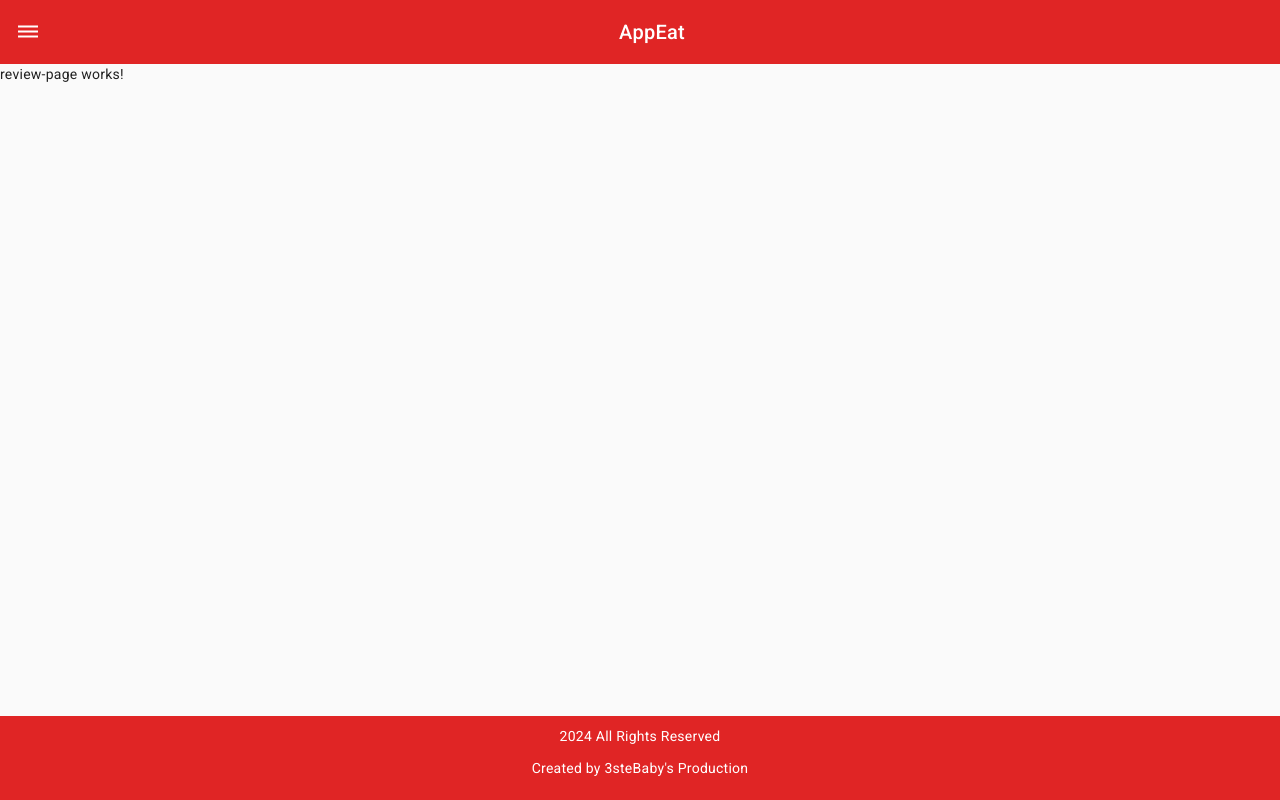
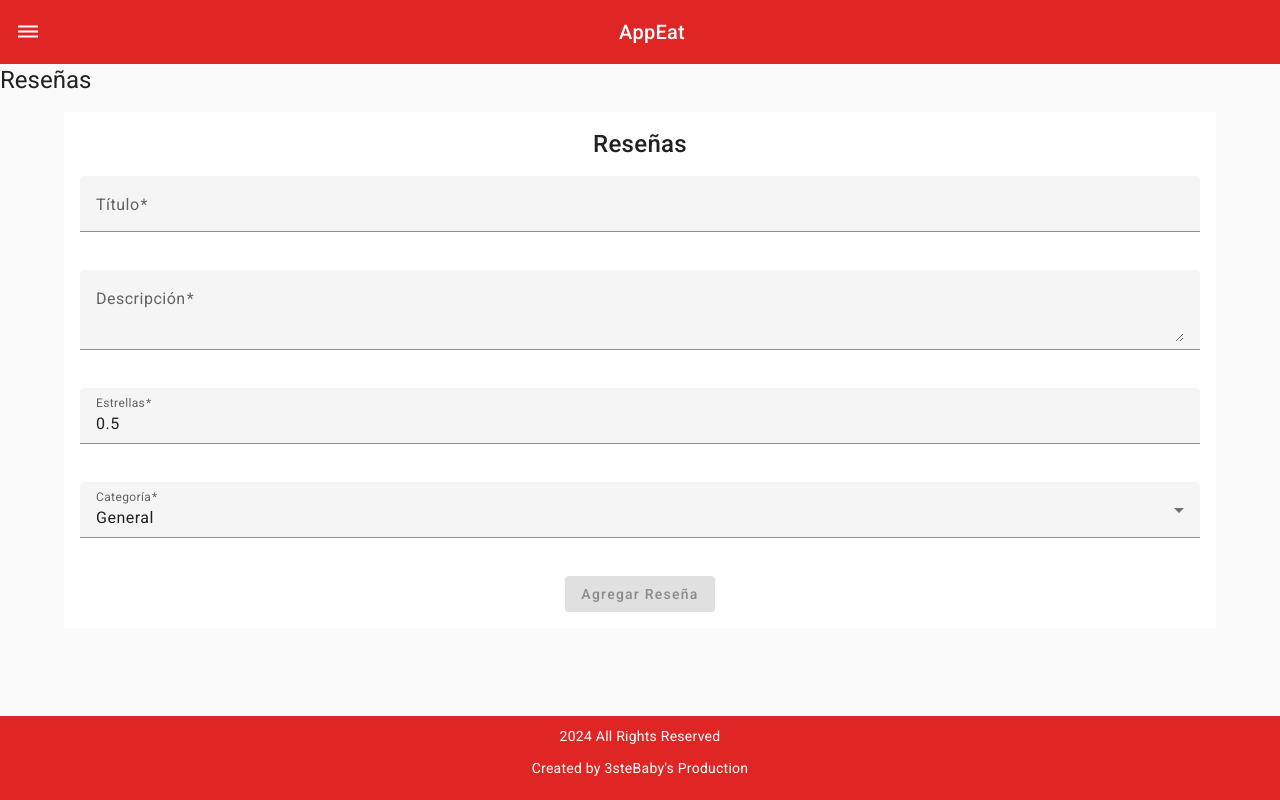
Before and after one commit to JoZeuZ/Proyecto_GPS_MenuQR, an Angular app in the folder frontend/: page /resenas in a window 1280 px wide. Built offline with nearby package versions, Linux system fonts and the light colour scheme.

Commit message:
Se empieza formulario reseñas con diseño basico

```diff
--- a/frontend/src/app/reviews/components/add-review/add-review.component.css
+++ b/frontend/src/app/reviews/components/add-review/add-review.component.css
@@ -0,0 +1,41 @@
+#reviewFormContainer {
+    width: auto;
+    max-width: 90%;
+    margin: 0 auto;
+    padding: 16px;
+    background-color: white;
+    box-sizing: border-box;
+    text-align: center;
+}
+
+#reviewTitle {
+    text-align: center;
+    font-size: 24px;
+    margin-bottom: 16px;
+}
+
+mat-form-field {
+    display: block;
+    margin-bottom: 16px;
+    width: 100%;
+}
+
+.dialog-auto-size {
+    max-height: none !important;
+    overflow: auto !important;
+}
+
+.botonCancelAceptar {
+    display: flex;
+    justify-content: center;
+    margin-top: 16px;
+}
+
+.image-preview {
+    width: 100px;
+    height: 100px;
+    object-fit: cover;
+    border: 1px solid #ccc;
+    border-radius: 4px;
+    margin: 16px 0;
+}
--- a/frontend/src/app/reviews/components/add-review/add-review.component.html
+++ b/frontend/src/app/reviews/components/add-review/add-review.component.html
@@ -1 +1,45 @@
-<p>add-review works!</p>
+<div id="reviewFormContainer">
+  <h2 id="reviewTitle">Reseñas</h2>
+  <form [formGroup]="reviewForm" (ngSubmit)="addReview()">
+    <mat-form-field appearance="fill">
+      <mat-label>Título</mat-label>
+      <input matInput formControlName="titulo" placeholder="Título de la reseña">
+      <mat-error *ngIf="reviewForm.get('titulo')?.hasError('required')">
+        El título es obligatorio.
+      </mat-error>
+    </mat-form-field>
+
+    <mat-form-field appearance="fill">
+      <mat-label>Descripción</mat-label>
+      <textarea matInput formControlName="descripción" placeholder="Descripción de la reseña"></textarea>
+      <mat-error *ngIf="reviewForm.get('descripción')?.hasError('required')">
+        La descripción es obligatoria.
+      </mat-error>
+    </mat-form-field>
+
+    <mat-form-field appearance="fill">
+      <mat-label>Estrellas</mat-label>
+      <input matInput type="number" formControlName="estrellas" placeholder="Estrellas (0.5 - 5)" min="0.5" max="5" step="0.5">
+      <mat-error *ngIf="reviewForm.get('estrellas')?.hasError('required')">
+        La cantidad de estrellas es obligatoria.
+      </mat-error>
+      <mat-error *ngIf="reviewForm.get('estrellas')?.hasError('min') || reviewForm.get('estrellas')?.hasError('max')">
+        El valor debe estar entre 0.5 y 5.
+      </mat-error>
+    </mat-form-field>
+
+    <mat-form-field appearance="fill">
+      <mat-label>Categoría</mat-label>
+      <mat-select formControlName="categoria">
+        <mat-option *ngFor="let category of categories" [value]="category">{{ category }}</mat-option>
+      </mat-select>
+      <mat-error *ngIf="reviewForm.get('categoria')?.hasError('required')">
+        La categoría es obligatoria.
+      </mat-error>
+    </mat-form-field>
+
+    <div class="botonCancelAceptar">
+      <button mat-raised-button color="primary" type="submit" [disabled]="reviewForm.invalid">Agregar Reseña</button>
+    </div>
+  </form>
+</div>
--- a/frontend/src/app/reviews/components/add-review/add-review.component.ts
+++ b/frontend/src/app/reviews/components/add-review/add-review.component.ts
@@ -1,12 +1,85 @@
-import { Component } from '@angular/core';
+import { Component, OnInit } from '@angular/core';
+import { FormGroup, FormControl, Validators, ReactiveFormsModule } from '@angular/forms';
+import { HttpClient } from '@angular/common/http';
+import { CommonModule } from '@angular/common';
+import { MatFormFieldModule } from '@angular/material/form-field';
+import { MatInputModule } from '@angular/material/input';
+import { MatButtonModule } from '@angular/material/button';
+import { MatSelectModule } from '@angular/material/select';
 
 @Component({
   selector: 'app-add-review',
   standalone: true,
-  imports: [],
+  imports: [
+    CommonModule,
+    ReactiveFormsModule,
+    MatFormFieldModule,
+    MatInputModule,
+    MatButtonModule,
+    MatSelectModule
+  ],
   templateUrl: './add-review.component.html',
-  styleUrl: './add-review.component.css'
+  styleUrls: ['./add-review.component.css']
 })
-export class AddReviewComponent {
+export class AddReviewComponent implements OnInit {
+  public reviewForm!: FormGroup;
 
+  categories = ['Comida', 'Servicio', 'Ambiente', 'General'];
+
+  constructor(private http: HttpClient) {}
+
+  ngOnInit(): void {
+    this.reviewForm = new FormGroup({
+      titulo: new FormControl('', [Validators.required]),
+      descripción: new FormControl('', [Validators.required]),
+      estrellas: new FormControl(0.5, [Validators.required, Validators.min(0.5), Validators.max(5)]),
+      categoria: new FormControl('General', [Validators.required])
+    });
+  }
+
+  addReview(): void {
+    if (this.reviewForm.invalid) {
+      this.markAllAsTouched(this.reviewForm);
+      return;
+    }
+
+    const newReview = {
+      ...this.reviewForm.value,
+      estrellas: Number(this.reviewForm.value.estrellas)  // Ensure it's a number
+    };
+
+    this.http.post('http://localhost:3000/api/resenas', newReview).subscribe({
+      next: (response: any) => {
+        alert('Review added successfully');
+        this.reviewForm.reset({ estrellas: 0.5, categoria: 'General' });
+      },
+      error: (error: any) => {
+        alert('An error occurred while adding the review');
+      }
+    });
+  }
+
+  markAllAsTouched(group: FormGroup): void {
+    Object.values(group.controls).forEach(control => {
+      if (control instanceof FormControl) {
+        control.markAsTouched();
+      } else if (control instanceof FormGroup) {
+        this.markAllAsTouched(control);
+      }
+    });
+  }
+
+  getErrorMessage(formControlName: string): string {
+    const control = this.reviewForm.get(formControlName);
+
+    if (control && control.hasError('required')) {
+      return 'This field is required.';
+    } else if (control && control.hasError('min')) {
+      return 'Minimum value is 0.5.';
+    } else if (control && control.hasError('max')) {
+      return 'Maximum value is 5.';
+    }
+
+    return '';
+  }
 }
--- a/frontend/src/app/reviews/components/review-page/review-page.component.html
+++ b/frontend/src/app/reviews/components/review-page/review-page.component.html
@@ -1 +1,2 @@
-<p>review-page works!</p>
+<h1>Reseñas</h1>
+<app-add-review></app-add-review>
```
Also changed, not shown: frontend/src/app/reviews/components/review-page/review-page.component.ts (+5 -5 lines).
